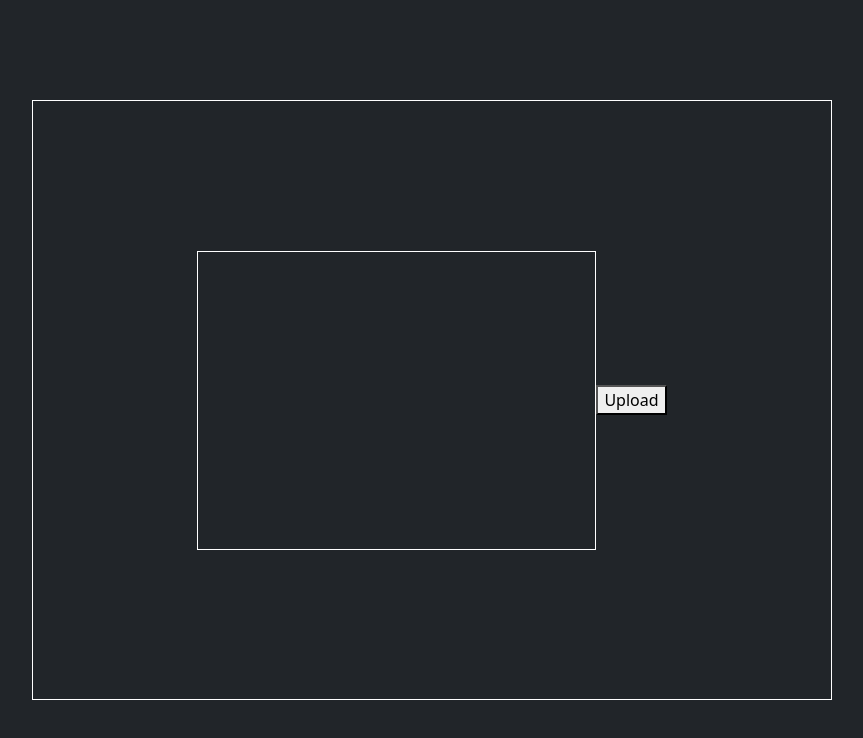
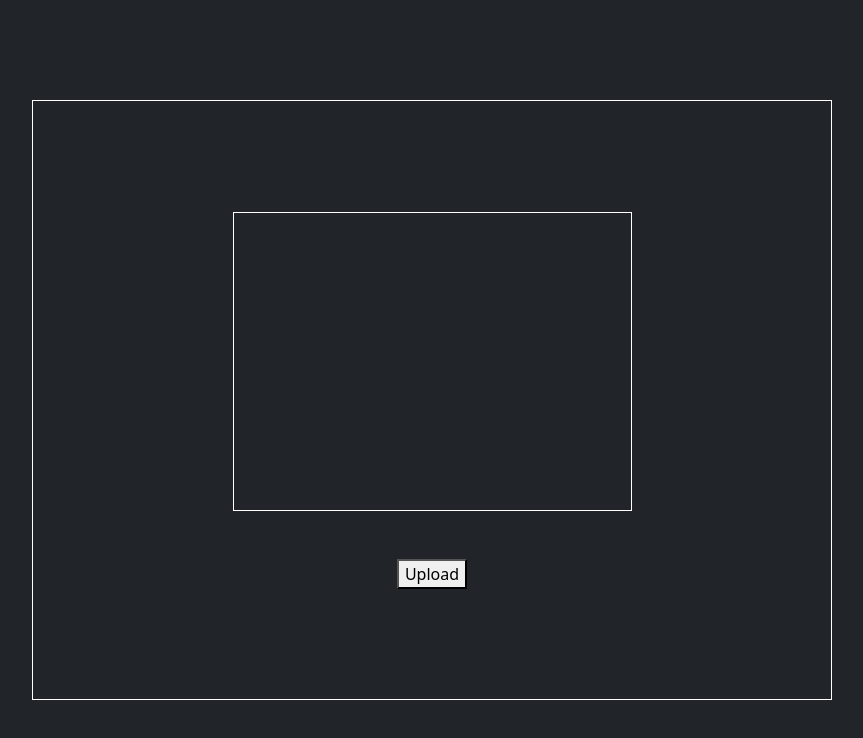
Before and after one commit to Sandun-Induranga/Spring-Web-MVC-File-Uploader, a plain HTML site: page Frontend/index.html in a window 1280 px wide. Shown: the whole page, without its empty margins (208-1071 px from the left). Drawn offline with Linux system fonts and the light colour scheme.

Commit message:
Content Updated

```diff
--- a/Frontend/index.html
+++ b/Frontend/index.html
@@ -10,13 +10,16 @@
 
 <main class="w-100 h-100 bg-dark d-flex justify-content-center align-items-center">
 
-    <section class="d-flex justify-content-center align-items-center border-white border-1 border">
+    <section class="d-flex justify-content-center align-items-center flex-column gap-5 border-white border-1 border">
+
         <div class="border-white border-1 border w-50 h-50">
 
         </div>
+
         <aside>
             <button>Upload</button>
         </aside>
+
     </section>
 
 </main>
```
